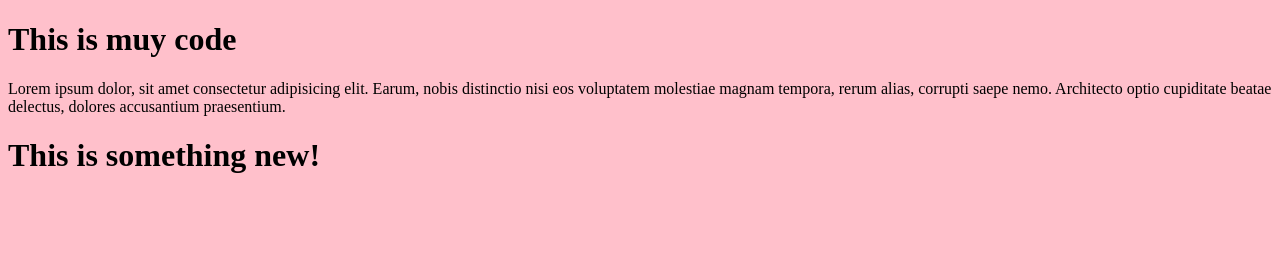
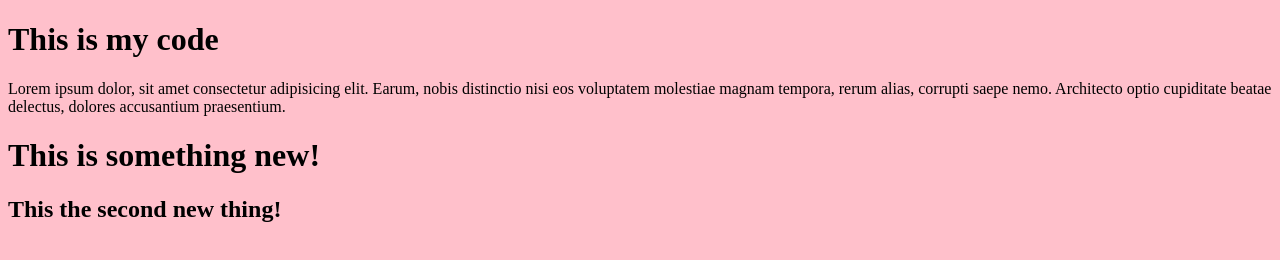
Before and after one commit to dougrosman-edu/geocities, a plain HTML site: page index.html in a window 1280 px wide. Drawn offline with nearby package versions, Linux system fonts and the light colour scheme.

Commit message:
add another new thing

```diff
--- a/index.html
+++ b/index.html
@@ -12,11 +12,12 @@
 </head>
 
 <body>
-    <h1>This is muy code</h1>
+    <h1>This is my code</h1>
     <p>Lorem ipsum dolor, sit amet consectetur adipisicing elit. Earum, nobis distinctio nisi eos voluptatem molestiae magnam tempora, rerum alias, corrupti saepe nemo. Architecto optio cupiditate beatae delectus, dolores
         accusantium praesentium.</p>
 
     <h1>This is something new!</h1>
+    <h2>This the second new thing!</h2>
 
     <script src="main.js"></script>
 </body>
```
